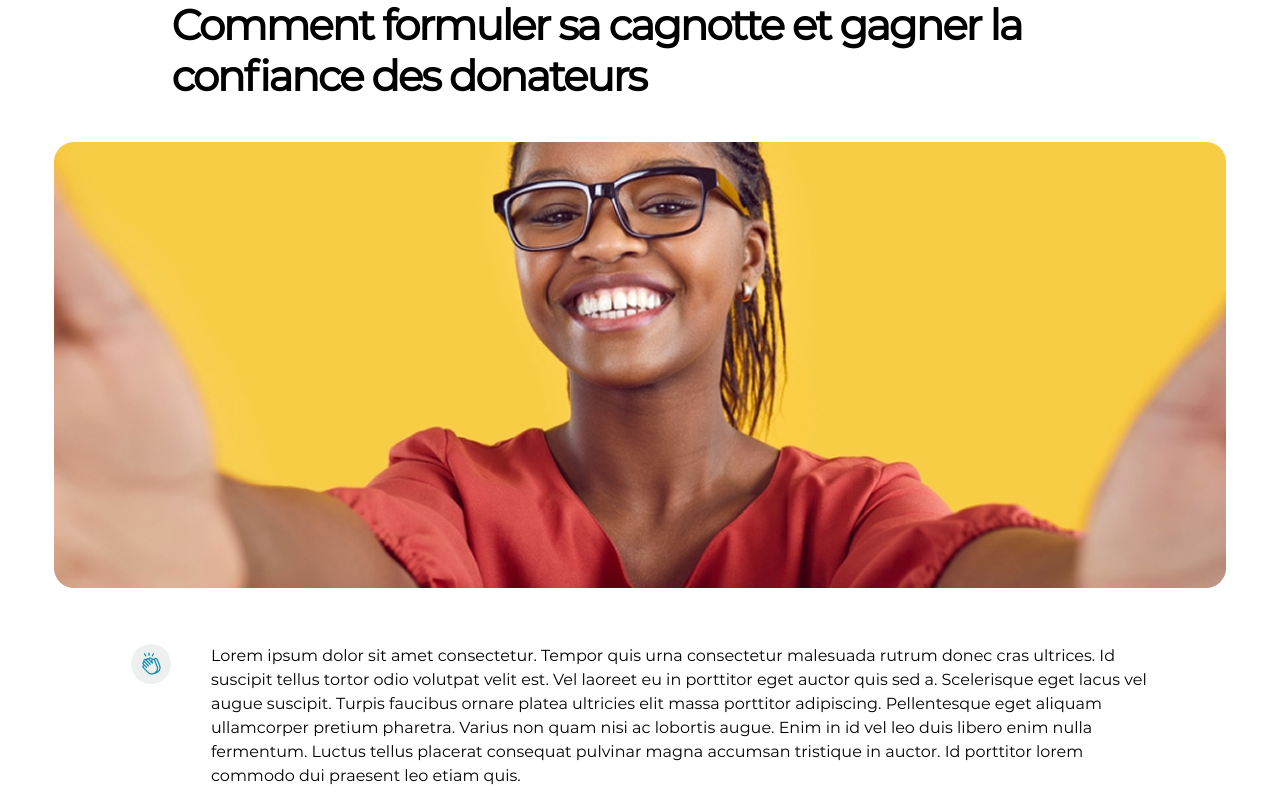
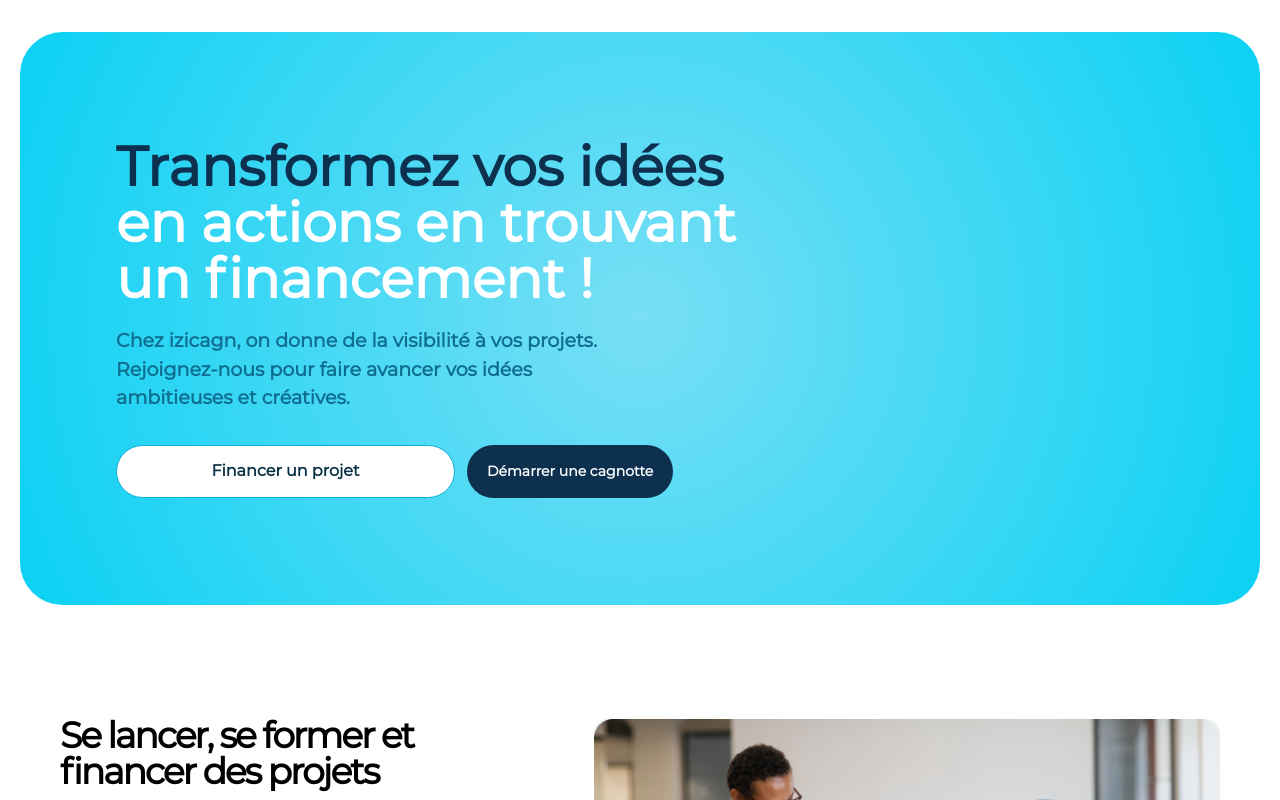
Before and after one commit to NorlanCoder/izicagn-v2, a React (Vite) app: page /article/1 in a window 1280 px wide. Shown: the top 800 px of the page. Built offline with nearby package versions, Linux system fonts and the light colour scheme.

Commit message:
modif ldf1

```diff
--- a/src/App.tsx
+++ b/src/App.tsx
@@ -20,7 +20,7 @@
 function App() {
   return (
     <>
-      <BrowserRouter>
+      {/*<BrowserRouter>
         <Routes>
           <Route index element={<Home />} />
 
@@ -43,7 +43,9 @@
           <Route path="articles" element={<AllArticle />} />
           <Route path="article/:id" element={<Article />} />
         </Routes>
-      </BrowserRouter>
+      </BrowserRouter>*/}
+
+      <LeverDesFonds1 />
     </>
   );
 }
--- a/src/pages/leverdesfonds/LDF1.tsx
+++ b/src/pages/leverdesfonds/LDF1.tsx
@@ -34,7 +34,7 @@
                   <span className="text-[#231F20]">donner vie vos idées ?</span>{" "}
                   Créez votre cagnotte dès maintenant
                 </h2>
-                <button className=" text-white bg-[#083044] py-[16px] px-[30px] rounded-[200px]">
+                <button className="text-white bg-[#083044] py-[16px] px-[30px] rounded-[200px]">
                   Démarrer une cagnotte
                 </button>
               </div>
```
